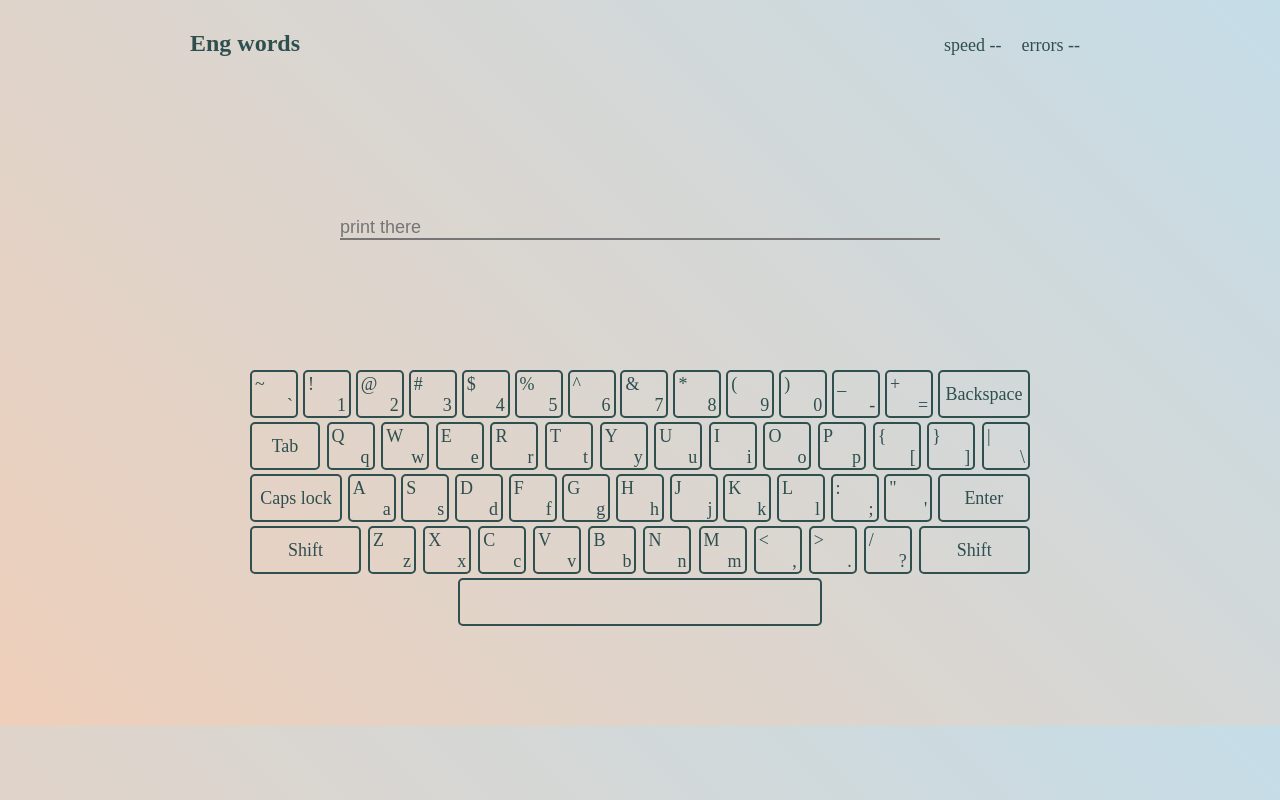
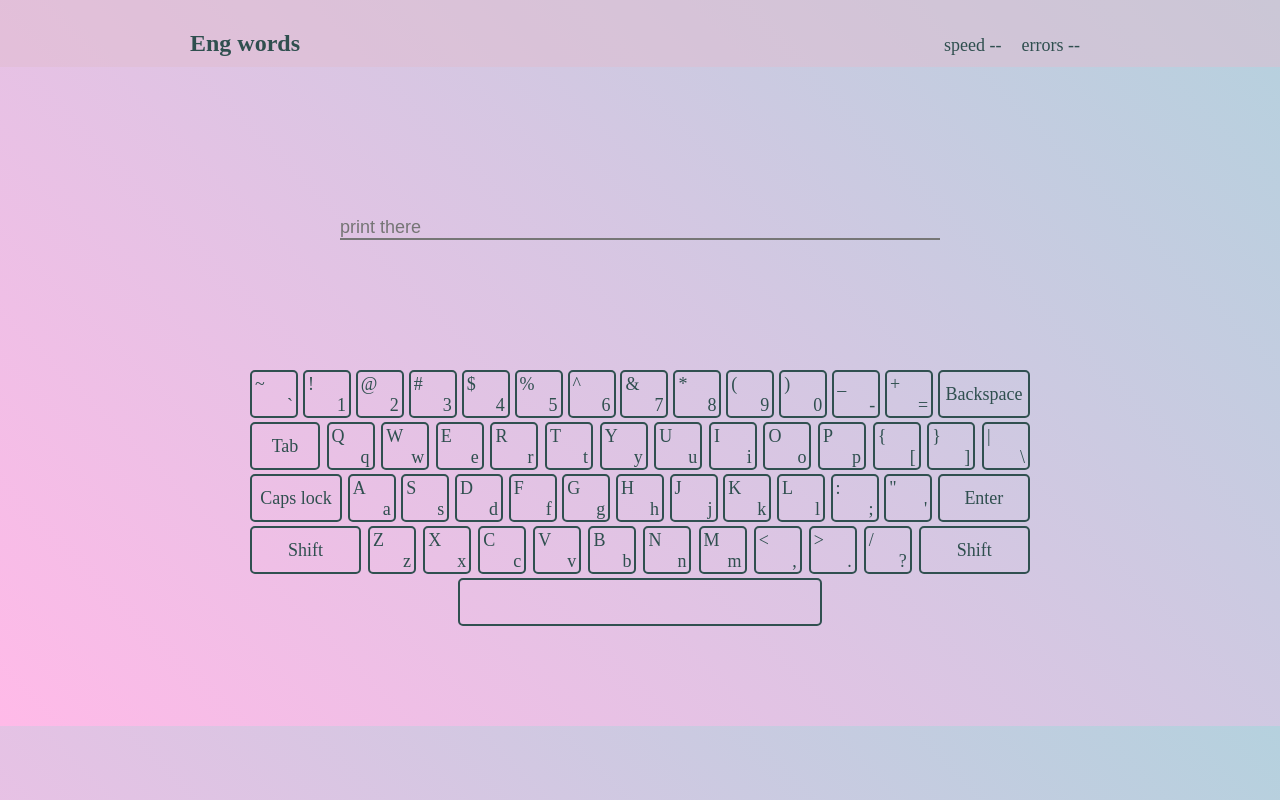
Before and after one commit to MurashQ/BlindTyping, a React (Create React App) app: page / in a window 1280 px wide. Built offline with nearby package versions, Linux system fonts and the light colour scheme; no server answers.

Commit message:
added styles

```diff
--- a/src/App.js
+++ b/src/App.js
@@ -1,6 +1,7 @@
 import React from "react";
 import Header from "./Header";
 import Keyboard from "./Keyboard";
+import Footer from "./Footer";
 import axios from "axios";
 import "./index.css";
 
@@ -37,6 +38,7 @@ class App extends React.Component {
         </div>
       </div>
       <Keyboard next={this.state.textForPrint}/>
+      <Footer />
     </div>
     );
   }
--- /dev/null
+++ b/src/Footer.js
@@ -0,0 +1,10 @@
+import React from 'react';
+
+function Footer(props) {
+  return (
+    <footer>
+
+    </footer>
+    );
+}
+export default Footer;
--- a/src/index.css
+++ b/src/index.css
@@ -3,9 +3,14 @@
   padding: 0;
 }
 body {
-  background: linear-gradient(45deg, #EECFBA, #C5DDE8);
+  background: linear-gradient(45deg, #ffbae8, #b5d1de);
   display: block;
   color:darkslategray;
+}
+
+/* Header */
+header {
+  background-color: rgba(225, 190, 208, 0.5);
 }
 
 .header-content {
@@ -28,6 +33,7 @@ body {
   font-size: 18px;
 }
 
+/* Input block */
 .inputBlock {
   max-width: 600px;
   margin: 150px auto 120px;
```
